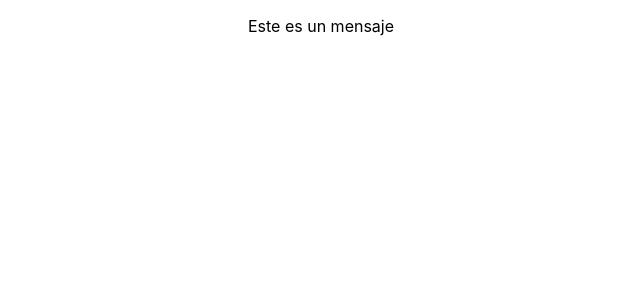
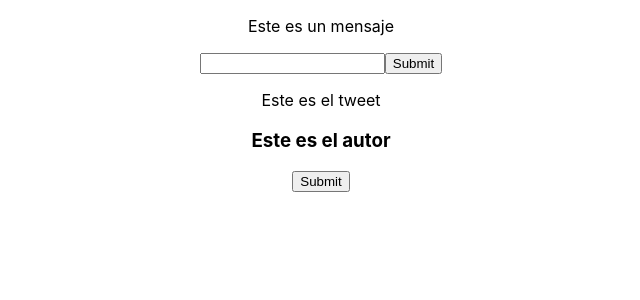
Before and after one commit to emiliadrm/devs-united-sprint4, a React (Create React App) app: page / in a window 1280 px wide. Shown: the top 300 px of the page, without its empty margins (319-959 px from the left). Built offline with nearby package versions, Linux system fonts and the light colour scheme; no server answers; the database is empty.

Commit message:
I add new components, a Input Text and also a component to see tweets

```diff
--- a/src/App.js
+++ b/src/App.js
@@ -1,7 +1,9 @@
 import React, { useEffect, useState } from "react"
 import logo from './logo.svg';
 import './App.css';
-import { firestore } from "./firebase"
+import { firestore } from "./firebase";
+import TextField  from "./components/InputComponent";
+import TweetField from "./components/TweetComponent";
 
 function App() {
 const [message, setMessage] = useState([]);
@@ -27,6 +29,8 @@ const [message, setMessage] = useState([]);
         <p>{message.tweet}</p>
         <p>{message.mensaje}</p>
       </div>
+      < TextField />
+      < TweetField />
     </div>
   );
 }
--- /dev/null
+++ b/src/components/InputComponent.jsx
@@ -0,0 +1,12 @@
+import React from "react";
+
+function TextField() {
+    return (
+            <form action="">
+                <input type="text" className=""/>
+                <input type="submit" className=""/>
+            </form>
+    )
+}
+
+export default TextField;
--- /dev/null
+++ b/src/components/TweetComponent.jsx
@@ -0,0 +1,13 @@
+import React from "react";
+
+function TweetField() {
+    return (
+            <div>
+                <p>Este es el tweet</p>
+                <h3>Este es el autor</h3>
+                <input type="submit" />
+            </div>
+    )
+}
+
+export default TweetField;
```
